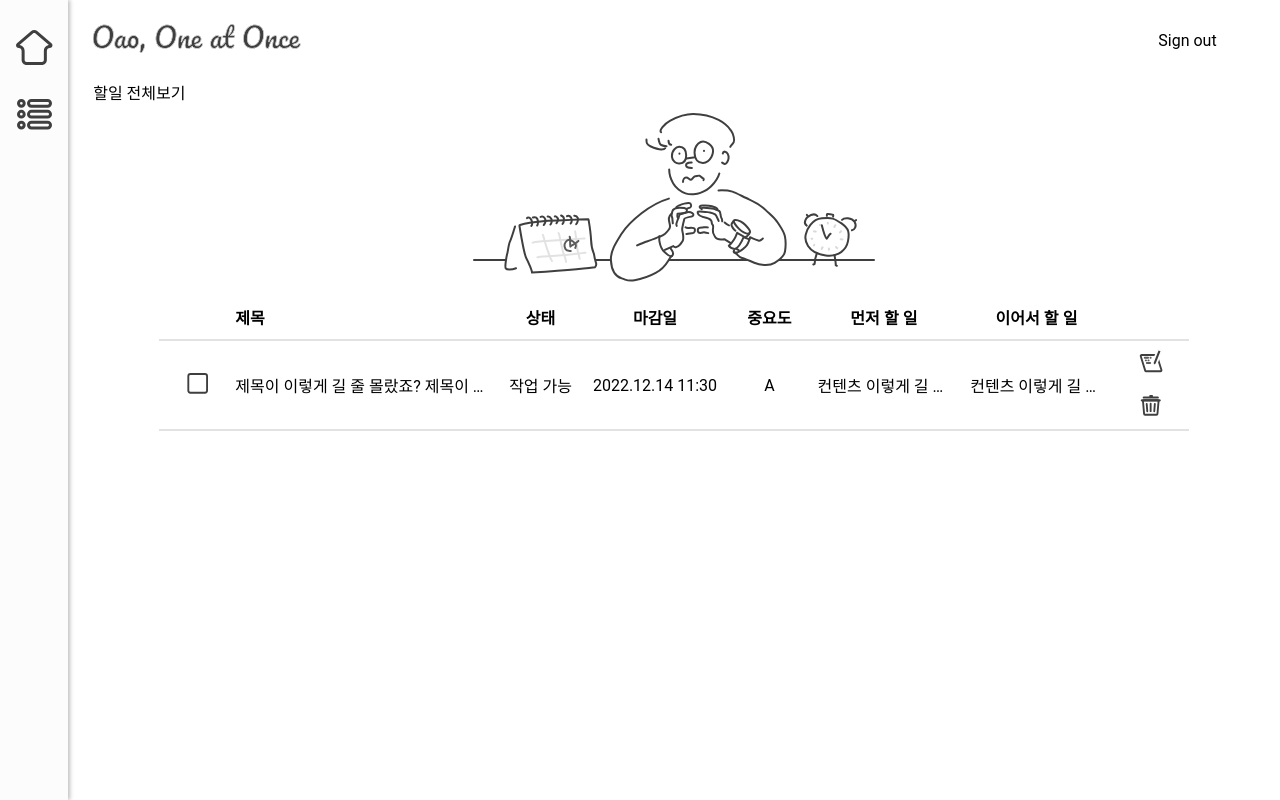
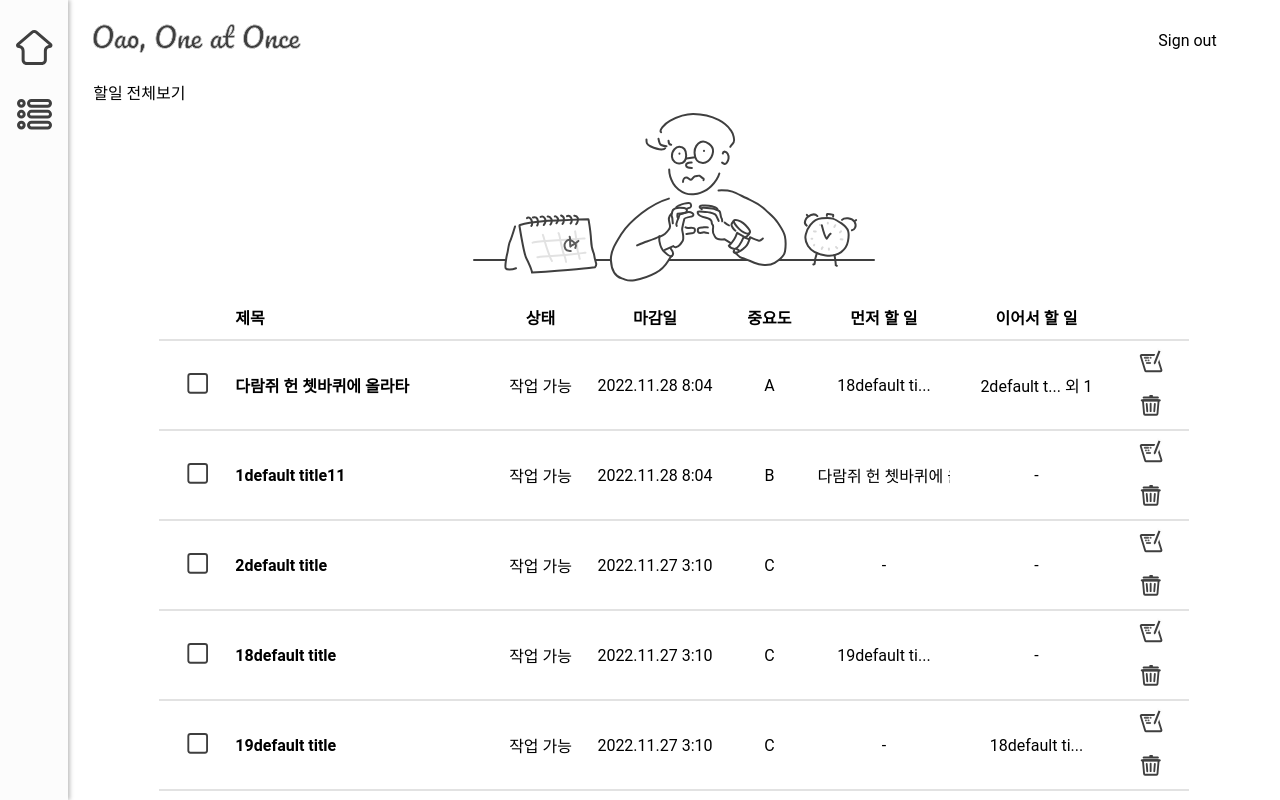
Before and after one commit to boostcampwm-2022/web20-OAO, a React (Vite) app in the folder client/: page /todos in a window 1280 px wide. Built offline with nearby package versions, Linux system fonts and the light colour scheme.

Commit message:
feat: todos Table 연결 및 상세보기 구현

```diff
--- a/client/src/components/TableRow.tsx
+++ b/client/src/components/TableRow.tsx
@@ -1,58 +1,41 @@
-import { ReactElement, useState } from 'react';
-import Button from '@components/Button';
-import Image from '@components/Image';
-import Unchecked from '@images/Unchecked.svg';
-import Checked from '@images/Checked.svg';
-import Delete from '@images/Delete.svg';
-import Update from '@images/Update.svg';
-import styled from 'styled-components';
+import { ReactElement, useState, useEffect } from 'react';
+import TableRowHeader from '@components/TableRowHeader';
+import TableRowDetail from '@components/TableRowDetail';
+import { PlainTodo } from '@core/todo/todoList';
+import { displayDetailAtom, todoList } from '@util/GlobalState';
+import { useAtom } from 'jotai';
 
-const CheckWrapper = styled.div`
-  input {
-    display: none;
-  }
-  img {
-    cursor: pointer;
-  }
-`;
+const TableRow = ({ todo }: { todo: PlainTodo }): ReactElement => {
+  const [todoListAtom] = useAtom(todoList);
+  const [displayDetail] = useAtom(displayDetailAtom);
+  const [prevTodoList, setPrevTodo] = useState<PlainTodo[] | []>([]);
+  const [nextTodoList, setNextTodo] = useState<PlainTodo[] | []>([]);
 
-const TitleWrapper = styled.div`
-  margin-right: 10px;
-  overflow: hidden;
-  text-overflow: ellipsis;
-  white-space: nowrap;
-`;
+  useEffect(() => {
+    todo.prev.map((prevTodoId: string) => {
+      todoListAtom
+        .getTodoById(prevTodoId)
+        .then((prevTodo: PlainTodo | undefined) => {
+          prevTodo ? setPrevTodo([...prevTodoList, prevTodo]) : setPrevTodo([]);
+        })
+        .catch((err) => console.error(err));
+    });
+    todo.next.map((nextTodoId: string) => {
+      todoListAtom
+        .getTodoById(nextTodoId)
+        .then((nextTodo: PlainTodo | undefined) => {
+          nextTodo ? setNextTodo([...nextTodoList, nextTodo]) : setNextTodo([]);
+        })
+        .catch((err) => console.error(err));
+    });
+  }, [todoListAtom]);
 
-const ContentWrapper = styled.div`
-  margin: 0 10px;
-  overflow: hidden;
-  text-overflow: ellipsis;
-  white-space: nowrap;
-`;
-
-const TableRow = (): ReactElement => {
-  const [isTodoDone, setIsTodoDone] = useState(false);
-  const checkHandler = (): void => {
-    setIsTodoDone(!isTodoDone);
-  };
   return (
     <>
-      <CheckWrapper>
-        <input type="checkBox" id="todoDone" readOnly={isTodoDone} onClick={checkHandler} />
-        <label htmlFor="todoDone">{isTodoDone ? <Image src={Checked} /> : <Image src={Unchecked} />}</label>
-      </CheckWrapper>
-      <TitleWrapper style={{ textAlign: 'left' }}>
-        제목이 이렇게 길 줄 몰랐죠? 제목이 이렇게 긴건 제목 안에 제목 또 제목
-      </TitleWrapper>
-      <div>작업 가능</div>
-      <div>2022.12.14 11:30</div>
-      <div>A</div>
-      <ContentWrapper>컨텐츠 이렇게 길 줄 몰랐죠? 컨텐츠이 이렇게 긴건 컨텐츠 안에 컨텐츠 또 컨텐츠</ContentWrapper>
-      <ContentWrapper>컨텐츠 이렇게 길 줄 몰랐죠? 컨텐츠이 이렇게 긴건 컨텐츠 안에 컨텐츠 또 컨텐츠</ContentWrapper>
-      <div>
-        <Button context={<img src={Update} />} />
-        <Button context={<img src={Delete} />} />
-      </div>
+      <TableRowHeader todo={todo} prevTodoTitle={prevTodoList[0]?.title} nextTodoTitle={nextTodoList[0]?.title} />
+      {displayDetail === todo.id && (
+        <TableRowDetail todo={todo} prevTodoList={prevTodoList} nextTodoList={nextTodoList} />
+      )}
     </>
   );
 };
--- /dev/null
+++ b/client/src/components/TableRowDetail.tsx
@@ -0,0 +1,46 @@
+import { PlainTodo } from '@core/todo/todoList';
+import { ReactElement } from 'react';
+import TodoList from '@components/TodoList';
+import styled from 'styled-components';
+
+const Wrapper = styled.div`
+  text-align: left;
+  margin: 10px;
+`;
+
+const TableRowDetail = ({
+  todo,
+  prevTodoList,
+  nextTodoList,
+}: {
+  todo: PlainTodo;
+  prevTodoList: PlainTodo[];
+  nextTodoList: PlainTodo[];
+}): ReactElement => {
+  return (
+    <>
+      <div></div>
+      <Wrapper>
+        {todo.content !== '' && (
+          <>
+            <h3>상세 내용</h3>
+            <p>{todo.content}</p>
+          </>
+        )}
+        {prevTodoList.length > 0 && (
+          <>
+            <h3>먼저 할일 목록</h3>
+            <TodoList list={prevTodoList} />
+          </>
+        )}
+        {nextTodoList.length > 0 && (
+          <>
+            <h3>이어서 할일 목록</h3>
+            <TodoList list={nextTodoList} />
+          </>
+        )}
+      </Wrapper>
+    </>
+  );
+};
+export default TableRowDetail;
--- /dev/null
+++ b/client/src/components/TableRowHeader.tsx
@@ -0,0 +1,87 @@
+import { PlainTodo } from '@core/todo/todoList';
+import { ReactElement, useState } from 'react';
+import { TODO_STATE_TEXT, IMPORTANCE_ALPHABET } from '@util/Constants';
+import { getyyyymmddDateFormat, gethhmmFormat } from '@util/Common';
+
+import Button from '@components/Button';
+import Image from '@components/Image';
+import Unchecked from '@images/Unchecked.svg';
+import Checked from '@images/Checked.svg';
+import Delete from '@images/Delete.svg';
+import Update from '@images/Update.svg';
+import styled from 'styled-components';
+
+const CheckWrapper = styled.div`
+  input {
+    display: none;
+  }
+  img {
+    cursor: pointer;
+  }
+`;
+
+const TextWrapper = styled.div`
+  overflow: hidden;
+  white-space: nowrap;
+`;
+
+const TitleWrapper = styled(TextWrapper)`
+  margin-right: 10px;
+  text-overflow: ellipsis;
+  text-align: left;
+  font-weight: 700;
+`;
+
+const ContentWrapper = styled(TextWrapper)`
+  margin: 0 10px;
+`;
+
+const getListInfoText = (list: string[], firstTodoTitle: string | undefined): string => {
+  if (firstTodoTitle === undefined) return '-';
+  if (list.length > 1) {
+    return firstTodoTitle.length > 10
+      ? [firstTodoTitle.slice(0, 10), '... 외 ', list.length - 1].join('')
+      : [firstTodoTitle, '외', list.length - 1].join(' ');
+  } else if (list.length === 1) {
+    return firstTodoTitle.length > 12 ? [firstTodoTitle.slice(0, 12), '...'].join('') : firstTodoTitle;
+  }
+  return '-';
+};
+
+const TableRowHeader = ({
+  todo,
+  prevTodoTitle,
+  nextTodoTitle,
+}: {
+  todo: PlainTodo;
+  prevTodoTitle: string;
+  nextTodoTitle: string;
+}): ReactElement => {
+  const [isTodoDone, setIsTodoDone] = useState(false);
+  const checkTodoStateHandler = (): void => {
+    setIsTodoDone(!isTodoDone);
+  };
+
+  return (
+    <>
+      <CheckWrapper>
+        <input type="checkBox" id="todoDone" readOnly={isTodoDone} onClick={checkTodoStateHandler} />
+        <label htmlFor="todoDone">{isTodoDone ? <Image src={Checked} /> : <Image src={Unchecked} />}</label>
+      </CheckWrapper>
+      <TitleWrapper>{todo.title}</TitleWrapper>
+      <TextWrapper>{TODO_STATE_TEXT[todo.state]}</TextWrapper>
+      <TextWrapper>
+        {getyyyymmddDateFormat(todo.until, '.')} {gethhmmFormat(todo.until)}
+      </TextWrapper>
+      <div>{IMPORTANCE_ALPHABET[todo.importance]}</div>
+      <ContentWrapper>{getListInfoText(todo.prev, prevTodoTitle)}</ContentWrapper>
+      <ContentWrapper>{getListInfoText(todo.next, nextTodoTitle)}</ContentWrapper>
+      <div>
+        <Button context={<img src={Update} />} />
+        <Button context={<img src={Delete} />} />
+      </div>
+    </>
+  );
+};
+
+export default TableRowHeader;
--- a/client/src/container/Table.tsx
+++ b/client/src/container/Table.tsx
@@ -1,8 +1,10 @@
-import { ReactElement } from 'react';
+import { ReactElement, useEffect, useState } from 'react';
 import styled from 'styled-components';
+import TableHeader from '@components/TableHeader';
 import TableRow from '@components/TableRow';
-import TableHeader from '@components/TableHeader';
-
+import { useAtom } from 'jotai';
+import { PlainTodo, TodoList } from '@core/todo/todoList';
+import { todoList, displayDetailAtom } from '@util/GlobalState.js';
 const Wrapper = styled.div`
   width: 85%;
 `;
@@ -16,11 +18,13 @@ const GridWrapper = styled.div`
   p {
     margin: 10px 0;
   }
-  #hi:hover {
-    background-color: #333333;
+`;
+
+const GridRowWrapper = styled(GridWrapper)`
+  div:nth-child(10) {
+    grid-column: 2/9;
   }
 `;
-
 const RowWrapper = styled.div`
   ${GridWrapper}:hover {
     background-color: #e2e2e2;
@@ -28,15 +32,34 @@ const RowWrapper = styled.div`
 `;
 
 const Table = (): ReactElement => {
+  const [todoListAtom] = useAtom(todoList);
+  const [todos, setTodos] = useState<PlainTodo[]>([]);
+  const [displayDetail, setDisplayDetail] = useAtom(displayDetailAtom);
+  useEffect(() => {
+    todoListAtom
+      .getSortedRTL()
+      .then((sortedTodoList: PlainTodo[]) => {
+        setTodos([...sortedTodoList]);
+      })
+      .catch((err) => console.error(err));
+  }, [todoListAtom]);
+
   return (
     <Wrapper>
       <GridWrapper>
         <TableHeader />
       </GridWrapper>
       <RowWrapper>
-        <GridWrapper>
-          <TableRow />
-        </GridWrapper>
+        {todos.map((todo: PlainTodo) => (
+          <GridRowWrapper
+            onClick={() => {
+              displayDetail === todo.id ? setDisplayDetail('') : setDisplayDetail(todo.id);
+            }}
+            key={todo.id}
+          >
+            <TableRow todo={todo} />
+          </GridRowWrapper>
+        ))}
       </RowWrapper>
     </Wrapper>
   );
--- a/client/src/util/Common.ts
+++ b/client/src/util/Common.ts
@@ -26,3 +26,14 @@ const getFormattedDate = (todoUntil: string): string => {
 export const isSameObject = (obj1: any, obj2: any): boolean => {
   return JSON.stringify(obj1) === JSON.stringify(obj2);
 };
+
+export const getyyyymmddDateFormat = (date: Date, separator: string): string => {
+  const mm = date.getMonth() + 1;
+  const dd = date.getDate();
+  return [date.getFullYear(), (mm > 9 ? '' : '0') + `${mm}`, (dd > 9 ? '' : '0') + `${dd}`].join(separator);
+};
+
+export const gethhmmFormat = (date: Date): string => {
+  const mm = date.getMinutes();
+  return [date.getHours(), (mm > 9 ? '' : '0') + `${mm}`].join(':');
+};
--- a/client/src/util/Constants.ts
+++ b/client/src/util/Constants.ts
@@ -1,4 +1,8 @@
 import { TodoList } from '@core/todo/todoList';
+
+interface ImportanceType {
+  [key: string]: string;
+}
 
 export const ACTIVE_TODO_STATE = {
   working: 'working',
@@ -41,4 +45,15 @@ export const PRIMARY_COLORS = {
   blue: '#6C9A8B',
 };
 
+export const IMPORTANCE_ALPHABET: ImportanceType = {
+  1: 'C',
+  2: 'B',
+  3: 'A',
+};
+export const TODO_STATE_TEXT: ImportanceType = {
+  READY: '작업 가능',
+  DONE: '완료',
+  WAIT: '대기중',
+};
+
 export const INITIAL_TODO = { id: undefined, importance: 1, until: new Date() };
--- a/client/src/util/GlobalState.ts
+++ b/client/src/util/GlobalState.ts
@@ -1,5 +1,5 @@
 import { atom } from 'jotai';
-import { TodoList } from '@core/todo/todoList.js';
+import { PlainTodo, TodoList } from '@core/todo/todoList.js';
 // import { Todo } from '@core/todo/todoList.js';
 
 // import sortRawTestCase from '../core/todo/test/sort.data.json';
@@ -26,12 +26,12 @@ const initTodo = new TodoList([
     id: '0',
     title: '다람쥐 헌 쳇바퀴에 올라타',
     content:
-      '다람쥐 헌 쳇바퀴에 올라타다람쥐 헌 쳇바퀴에 올라타다람쥐 헌 쳇바퀴에 올라타다람쥐 헌 쳇바퀴에 올라타다람쥐 헌 쳇바퀴에 올라타다람쥐 헌 쳇바퀴에 올라타다람쥐 헌 쳇바퀴에 올라타다람쥐 헌 쳇바퀴에 올라타다람쥐 헌 쳇바퀴에 올라타다람쥐 헌 쳇바퀴에 올라타',
+      '다람쥐 헌 쳇바퀴에 올라타 다람쥐 헌 쳇바퀴에 올라타다람쥐 헌 쳇바퀴에 올라타다람쥐 헌 쳇바퀴에 올라타다람쥐 헌 쳇바퀴에 올라타다람쥐 헌 쳇바퀴에 올라타다람쥐 헌 쳇바퀴에 올라타다람쥐 헌 쳇바퀴에 올라타다람쥐 헌 쳇바퀴에 올라타다람쥐 헌 쳇바퀴에 올라타',
     owner: 'default user',
     importance: 3,
     until: 'Mon Nov 28 2022 17:04:44 GMT+0900 (한국 표준시)',
     from: 'Tue Nov 29 2022 12:39:39 GMT+0900 (Korean Standard Time)',
-    next: [],
+    next: ['1', '2'],
     prev: ['18'],
     lastPostponed: '2022-11-22T09:18:36.208Z',
     state: 'READY',
@@ -39,12 +39,26 @@ const initTodo = new TodoList([
   },
   {
     id: '1',
-    title: 'default title11',
+    title: '1default title11',
     content: 'default content',
     owner: 'default user',
     importance: 2,
     until: 'Mon Nov 28 2022 17:04:44 GMT+0900 (한국 표준시)',
     from: 'Tue Nov 29 2022 12:39:39 GMT+0900 (Korean Standard Time)',
+    next: [],
+    prev: ['0'],
+    lastPostponed: '2022-11-22T09:18:36.208Z',
+    state: 'READY',
+    elapsedTime: 0,
+  },
+  {
+    id: '2',
+    title: '2default title',
+    content: 'default content',
+    owner: 'default user',
+    importance: 1,
+    until: 'Sun Nov 27 2022 12:10:26 GMT+0900 (Korean Standard Time)',
+    from: 'Tue Nov 22 2022 15:37:02 GMT+0900 (Korean Standard Time)',
     next: [],
     prev: [],
     lastPostponed: '2022-11-22T09:18:36.208Z',
@@ -52,8 +66,8 @@ const initTodo = new TodoList([
     elapsedTime: 0,
   },
   {
-    id: '2',
-    title: 'default title',
+    id: '18',
+    title: '18default title',
     content: 'default content',
     owner: 'default user',
     importance: 1,
@@ -62,7 +76,21 @@ const initTodo = new TodoList([
     next: [],
     prev: ['19'],
     lastPostponed: '2022-11-22T09:18:36.208Z',
-    state: 'WAIT',
+    state: 'READY',
+    elapsedTime: 0,
+  },
+  {
+    id: '19',
+    title: '19default title',
+    content: 'default content',
+    owner: 'default user',
+    importance: 1,
+    until: 'Sun Nov 27 2022 12:10:26 GMT+0900 (Korean Standard Time)',
+    from: 'Tue Nov 22 2022 15:37:02 GMT+0900 (Korean Standard Time)',
+    next: ['18'],
+    prev: [],
+    lastPostponed: '2022-11-22T09:18:36.208Z',
+    state: 'READY',
     elapsedTime: 0,
   },
 ]);
@@ -73,3 +101,5 @@ export const elasedTimeAtom = atom(0); // 초 단위 경과시간
 export const startTimeAtom = atom(new Date());
 export const postponeClicked = atom(false);
 export const isFinishedAtom = atom(false);
+
+export const displayDetailAtom = atom('');
```
Also changed, not shown: client/src/components/TodoList.tsx (added, +13 -0 lines).
